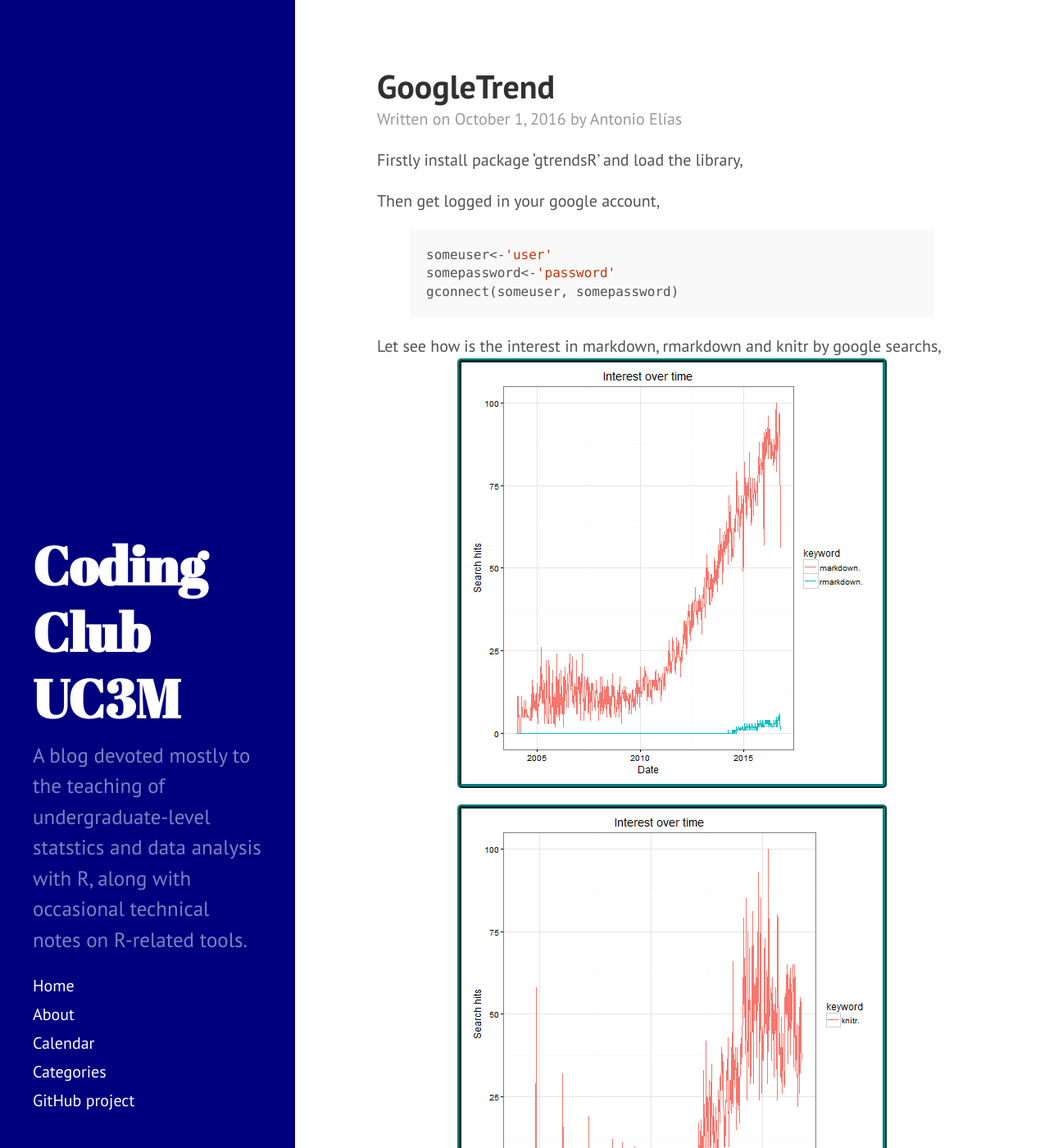
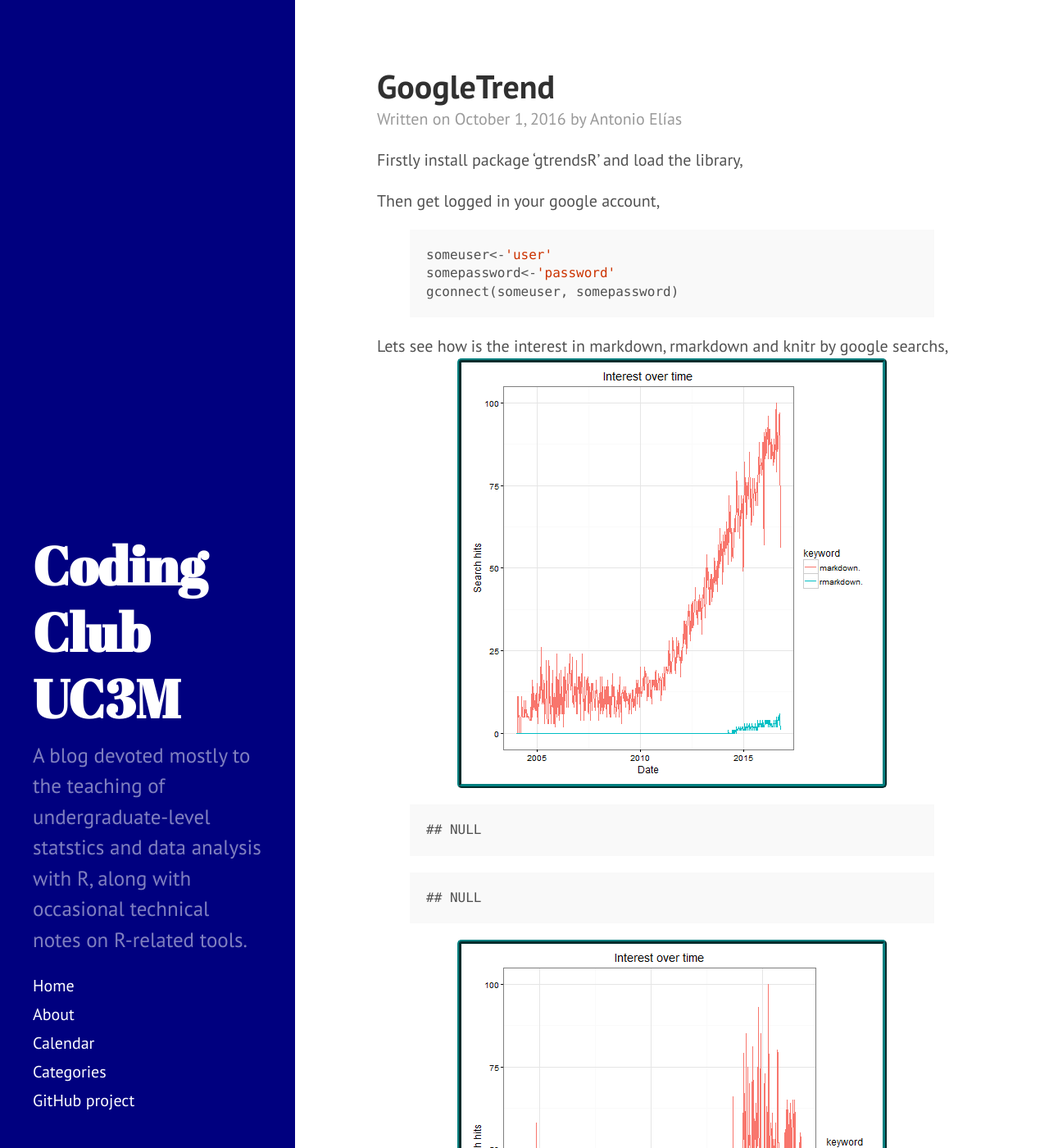
Before and after one commit to CodingClubUC3M/codingclubuc3m.github.io, a Jekyll site: the page built from _posts/2016-10-12-Our-topics-google-trends.md, in a window 1280 px wide and 1400 px high. Shown: the whole window at 82% size. Built offline with Jekyll 4.4.1, drawn with Linux system fonts in a browser that asks for light colours; nearby versions of some CDN libraries; comment, search, counter and statistics services are not loaded.

Commit message:
Just a try2

```diff
--- a/_posts/2016-10-12-Our-topics-google-trends.md
+++ b/_posts/2016-10-12-Our-topics-google-trends.md
@@ -17,7 +17,21 @@ someuser<-'user'
 somepassword<-'password'
 gconnect(someuser, somepassword)
 {% endhighlight %}
-Let see how is the interest in markdown, rmarkdown and knitr by google searchs,
+Lets see how is the interest in markdown, rmarkdown and knitr by google searchs,
 ![center](/figure/source/2016-10-12-Our-topics-google-trends/pressure-1.png)
 
+{% highlight text %}
+## NULL
+{% endhighlight %}
+
+
+
+{% highlight text %}
+## NULL
+{% endhighlight %}
+
 ![center](/figure/source/2016-10-12-Our-topics-google-trends/pressure-2.png)
+
+{% highlight text %}
+## NULL
+{% endhighlight %}
```
